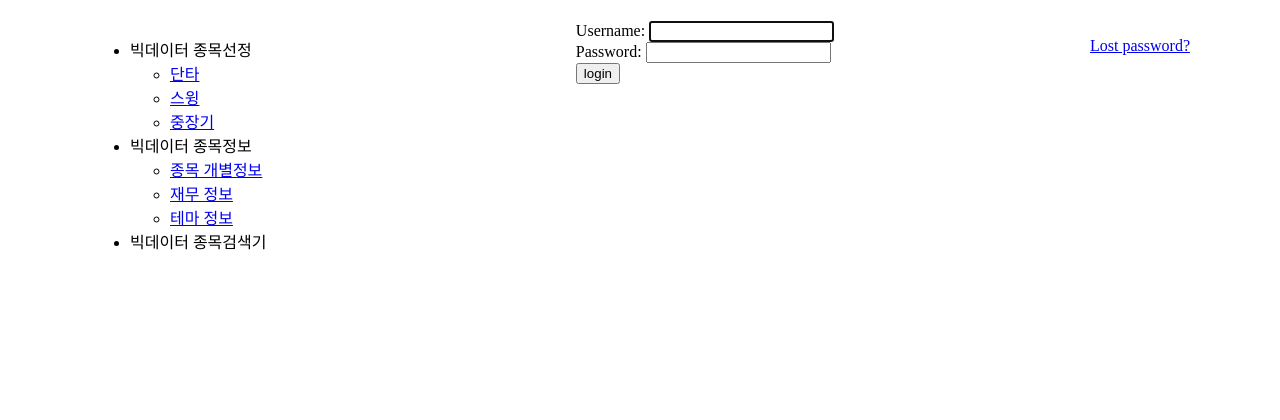
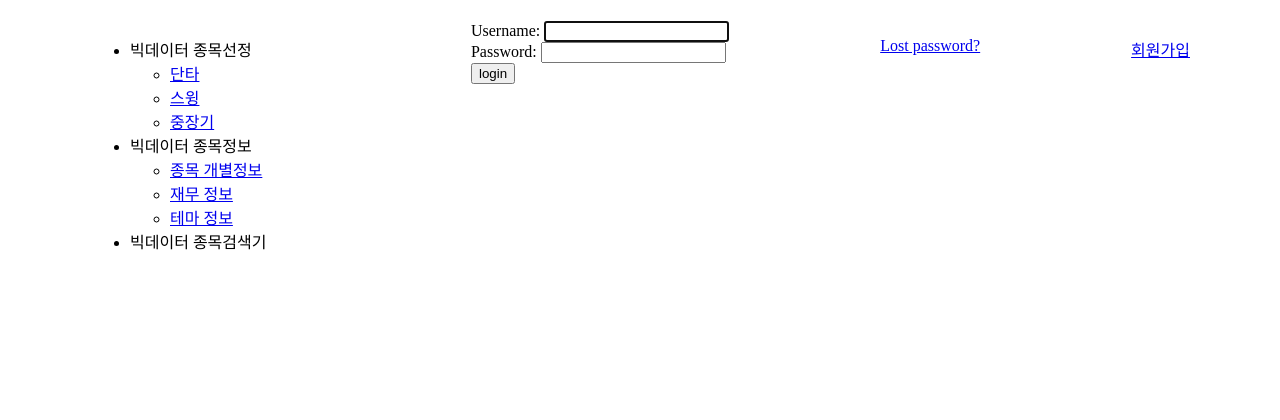
Before and after one commit to popsmile/bigs, a Django app: page /accounts/login/ in a window 1280 px wide. Shown: the part 152-572 px from the top of the page. Run offline with Django 3.2, Linux system fonts and the light colour scheme.

Commit message:
django fomr 추가 전 단계

```diff
--- a/bigs/templates/registration/login.html
+++ b/bigs/templates/registration/login.html
@@ -35,5 +35,6 @@
 
   {# Assumes you setup the password_reset view in your URLconf #}
   <p><a href="{% url 'password_reset' %}">Lost password?</a></p>
+  <p><a href="{% url 'signup' %}">회원가입</a></p>
 
 {% endblock %}
```
Also changed, not shown: bigs/db.sqlite3.
